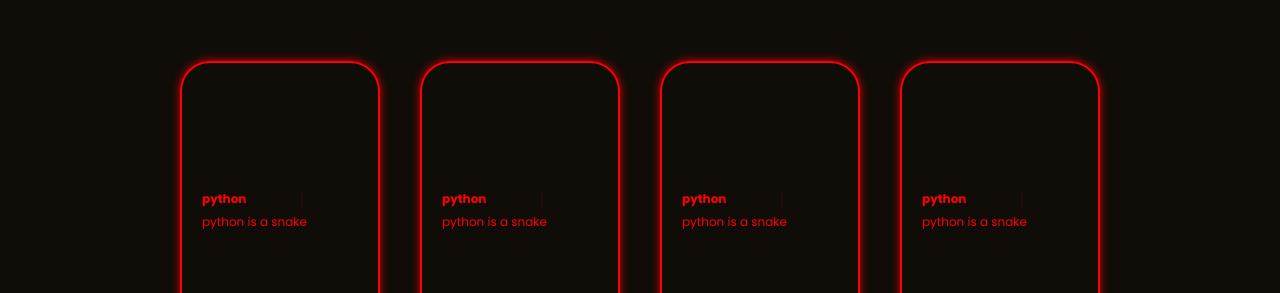
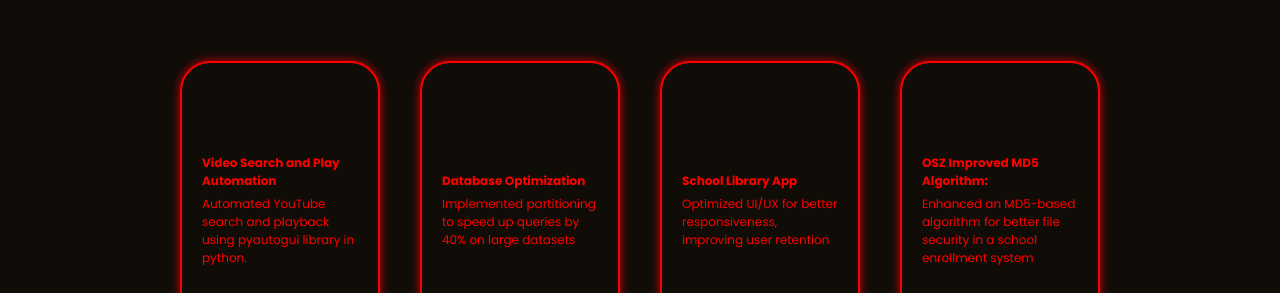
Before and after one commit to MustusKreios/MustusKreios.github.io, a plain HTML site: page index.html in a window 1280 px wide. Shown: the part 1835-2128 px from the top of the page. Drawn offline with nearby package versions, Linux system fonts and the light colour scheme.

Commit message:
adding links on button and finalizing some description

```diff
--- a/index.html
+++ b/index.html
@@ -3,7 +3,7 @@
 <head>
     <meta charset="UTF-8">
     <meta name="viewport" content="width=device-width, initial-scale=1.0">
-    <title>Cornhub</title>
+    <title>KREIOS</title>
     <link rel="stylesheet" href="styles.css"/>
     <link href='https://unpkg.com/boxicons@2.1.4/css/boxicons.min.css' rel='stylesheet'>
 
@@ -47,8 +47,8 @@
 
         <div class="soc-icon">
             <a href="https://www.facebook.com/Teppei5Kiyoshi/" target="_blank" rel="noopener noreferrer"><i class='bx bxl-facebook'></i></a>
-            <a href="#"><i class='bx bxl-linkedin' ></i></a>
-            <a href="#"><i class='bx bxl-github'></i></a>
+            <a href="https://www.linkedin.com/in/vincent-alcoriza/" target="_blank"><i class='bx bxl-linkedin' ></i></a>
+            <a href="https://www.github.com/MustusKreios" target="_blank"><i class='bx bxl-github'></i></a>
         </div>
 
         <span class="home-imghover"></span>
@@ -178,10 +178,36 @@
                     <div class="text-container">
 
                         <div class="typing-effect">
-                            <h4>python</h4>
+                            <h4>Video Search and Play Automation</h4>
                         </div>
 
-                        <p>python is a snake</p>
+                        <p>Automated YouTube search and playback using pyautogui library in python.</p>
+                    </div>
+                    <a href="https://github.com/MustusKreios/python_beginner_2024.git" target="_blank"><i class='bx bxl-github'></i></a>
+                </div>
+
+                <div class="card">
+                    <div class="text-container">
+
+                        <div class="typing-effect">
+                            <h4>Database Optimization</h4>
+                        </div>
+
+                        <p>Implemented partitioning to speed
+                            up queries by 40% on large datasets</p>
+                    </div>
+                    <a href="https://github.com/MustusKreios/Postgre_Partitioning_Project.git" target="_blank"><i class='bx bxl-github'></i></a>
+                </div>
+
+                <div class="card">
+                    <div class="text-container">
+
+                        <div class="typing-effect">
+                            <h4>School Library App</h4>
+                        </div>
+
+                        <p> Optimized UI/UX for better responsiveness,
+                            improving user retention</p>
                     </div>
                     <a href="#"><i class='bx bxl-github'></i></a>
                 </div>
@@ -190,37 +216,14 @@
                     <div class="text-container">
 
                         <div class="typing-effect">
-                            <h4>python</h4>
+                            <h4>OSZ Improved MD5 Algorithm:</h4>
                         </div>
 
-                        <p>python is a snake</p>
-                    </div>
-                    <a href="#"><i class='bx bxl-github'></i></a>
-                </div>
-
-                <div class="card">
-                    <div class="text-container">
-
-                        <div class="typing-effect">
-                            <h4>python</h4>
-                        </div>
-
-                        <p>python is a snake</p>
-                    </div>
-                    <a href="#"><i class='bx bxl-github'></i></a>
-                </div>
-
-                <div class="card">
-                    <div class="text-container">
-
-                        <div class="typing-effect">
-                            <h4>python</h4>
-                        </div>
-
-                        <p>python is a snake</p>
+                        <p>Enhanced an MD5-based algorithm for
+                            better file security in a school enrollment system</p>
                     </div>
 
-                    <a href="#"><i class='bx bxl-github'></i></a>
+                    <a href="https://github.com/MustusKreios/file_integrity_checking.git" target="_blank"><i class='bx bxl-github'></i></a>
                 </div>
 
             </div>
@@ -231,7 +234,7 @@
 
     <section id="sample">
         <div class="container">
-            <h2> Contain my betlog</h2>
+            <h2> Just a random grid</h2>
         </div>
             <div class="cardss">
                 <div class="card1"></div>
--- a/styles.css
+++ b/styles.css
@@ -502,14 +502,10 @@ body::before {
     text-align: left;
 }
 
+.typing-effect{
+    padding-bottom: 5px;
+}
 
-    .typing-effect {
-        overflow: hidden;
-        white-space: nowrap;
-        border-right: 2px solid red;
-        display: inline-block;
-        animation: typing 3s steps(20) infinite, blink 0.6s infinite alternate;
-    }
 
 /* GitHub icon styling */
 .card a {
```
Also changed, not shown: 2 other files.
